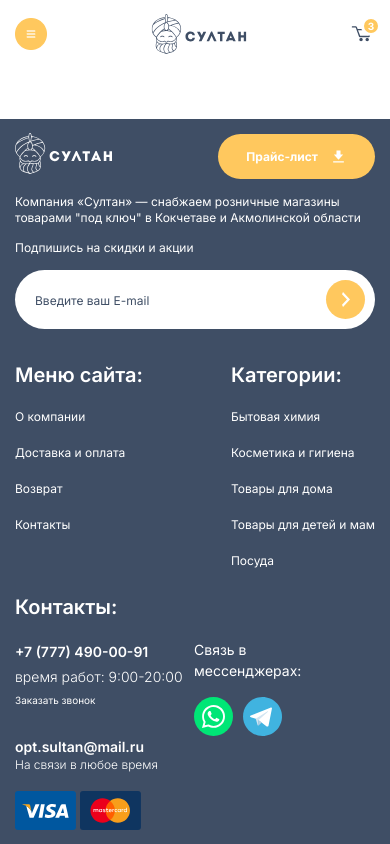
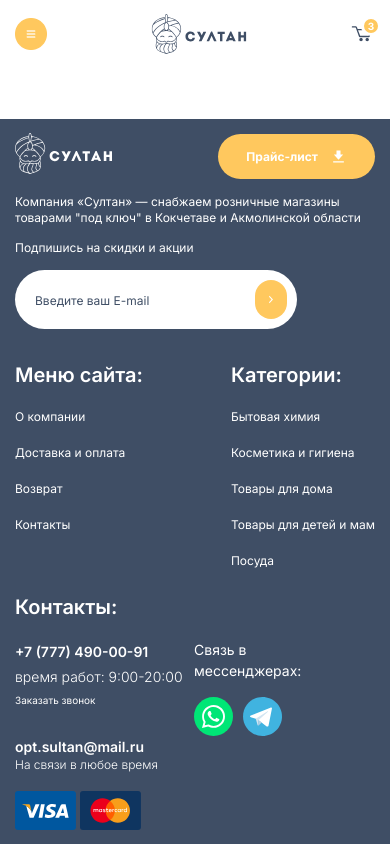
Before and after one commit to TeryaevAndrey/Sultan-catalog, a React (Vite) app: page / in a window 390 px wide. Built offline with nearby package versions, Linux system fonts and the light colour scheme.

Commit message:
fix-header-adaptive-and-email-field-in-footer

```diff
--- a/src/components/Footer/EmailField.tsx
+++ b/src/components/Footer/EmailField.tsx
@@ -3,7 +3,7 @@ import ArrowRight from "../../assets/images/arrow-right.svg";
 
 const EmailField: FC = () => {
   return (
-    <div className="min-h-[59px] bg-[white] py-2.5 px-2.5 pl-5 rounded-[36px] flex justify-between items-center w-full">
+    <div className="min-h-[59px] bg-[white] py-2.5 px-2.5 pl-5 rounded-[36px] flex justify-between items-center w-full max-w-[282px]">
       <input
         className="bg-[transparent] pr-2.5 text-black-001 placeholder:text-xs placeholder:text-gray-001 text-sm"
         type="text"
--- a/src/components/Footer/Footer.tsx
+++ b/src/components/Footer/Footer.tsx
@@ -9,7 +9,7 @@ import EmailField from "./EmailField";
 
 const Footer: FC = () => {
   return (
-    <div className="py-3.5 bg-gray-001">
+    <div className="py-3.5 bg-gray-001 flex lg:hidden">
       <div className="container">
         <div className="flex flex-col">
           <div className="flex justify-between items-center">
--- a/src/components/Header/HeaderTop/HeaderTop.tsx
+++ b/src/components/Header/HeaderTop/HeaderTop.tsx
@@ -8,7 +8,7 @@ const HeaderTop: FC = () => {
     <div className="w-full py-3.5">
       <div className="container">
         <div className="flex justify-between items-center">
-          <div className="flex items-center gap-10">
+          <div className="flex items-center gap-5 min-[1100px]:gap-10">
             <Location />
             <Contact />
           </div>
--- a/src/components/Header/HeaderTop/Menu/Menu.tsx
+++ b/src/components/Header/HeaderTop/Menu/Menu.tsx
@@ -3,7 +3,7 @@ import MenuLink from "./MenuLink";
 
 const Menu: FC = () => {
   return (
-    <div className="flex items-center gap-x-14">
+    <div className="flex items-center gap-x-5 min-[1100px]:gap-x-14">
       <MenuLink title="О компании" to="/" />
       <MenuLink title="Доставка и оплата" to="/" />
       <MenuLink title="Возврат" to="/" />
--- a/src/components/Header/HeaderTop/Menu/MenuLink.tsx
+++ b/src/components/Header/HeaderTop/Menu/MenuLink.tsx
@@ -9,7 +9,7 @@ interface IMenuLink {
 const MenuLink: FC<IMenuLink> = ({ title, to }) => {
   return (
     <Link
-      className="text-gray-001 relative [&:not(:last-child)]:after:content-[''] after:absolute after:block after:-right-[30px] after:border-r after:border-dashed after:border-gray-001/[0.1] after:h-full after:top-[50%] after:translate-y-[-50%]"
+      className="text-gray-001 relative [&:not(:last-child)]:after:content-[''] after:absolute after:hidden min-[1100px]:after:block after:-right-[30px] after:border-r after:border-dashed after:border-gray-001/[0.1] after:h-full after:top-[50%] after:translate-y-[-50%]"
       to={to}
     >
       {title}
```
